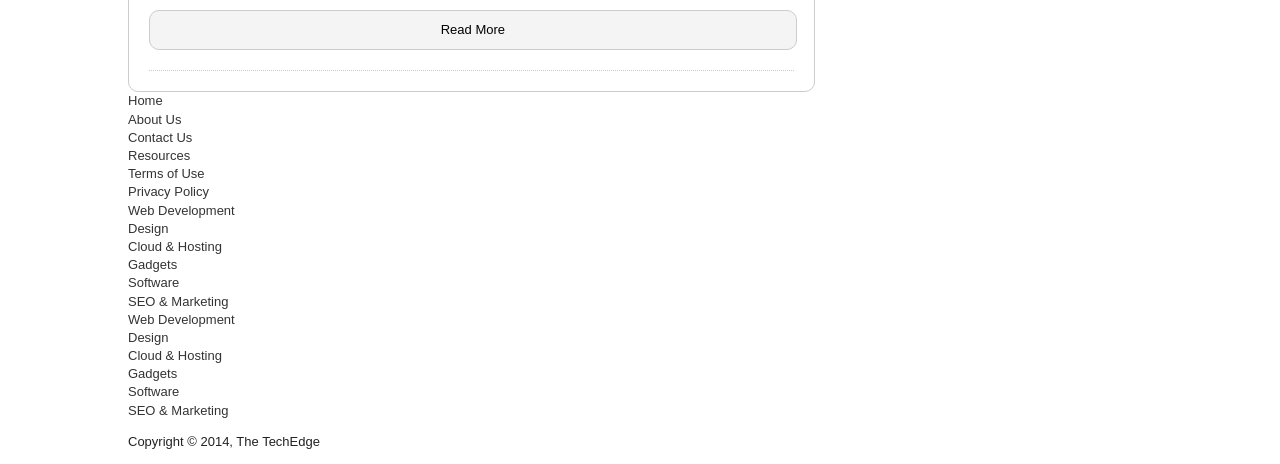
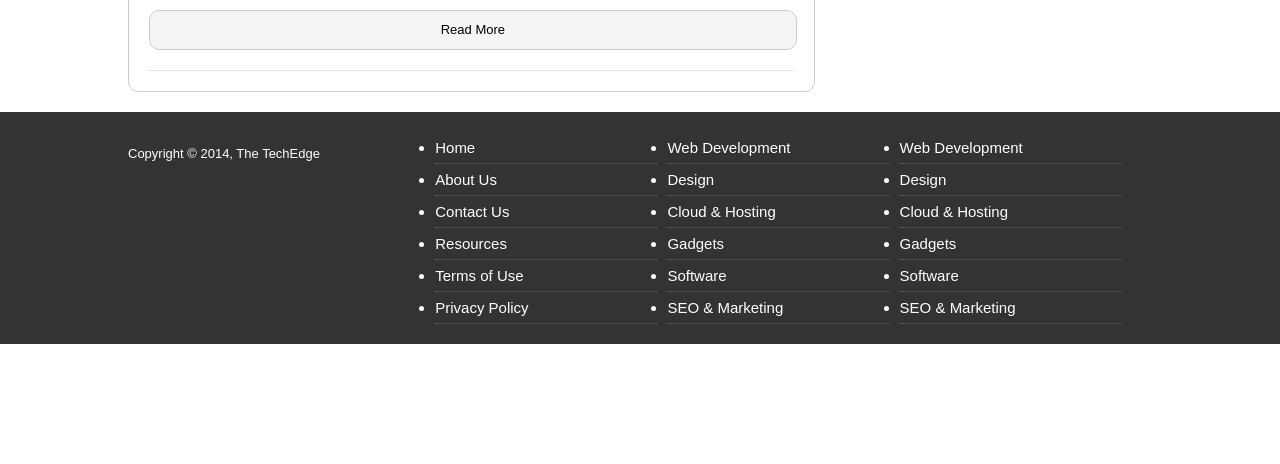
Before and after one commit to moxdev/HTML5-Practice, a plain HTML site: page html5_blog_example/index.html in a window 1280 px wide. Shown: the part 1155-1619 px from the top of the page. After the commit the page ends 1499 px from the top, so only its background shows below. Drawn offline with Linux system fonts and the light colour scheme.

Commit message:
Finished front page

```diff
--- a/html5_blog_example/css/main.css
+++ b/html5_blog_example/css/main.css
@@ -1,7 +1,6 @@
 /*! HTML5 Boilerplate v5.0 | MIT License | http://h5bp.com/ */
 
 html {
-    color: #222;
     font-size: 13px;
     line-height: 1.4;
 }
@@ -83,19 +82,14 @@ ul, ol {
     margin-bottom: 20px;
 }
 
-#main-header {
-    padding: 0;
-    color: white;
-}
-
 #branding {
     float: left;
     width: 50%;
 }
 
 #branding h1 {
-    padding: 5 0 0  70px;
-    color: #ffff;
+    padding: 5px 0 0 70px;
+    color: #fff;
     margin: 0 !important;
 }
 
@@ -112,11 +106,13 @@ ul, ol {
 }
 
 #main-nav ul {
+    float: right;
+}
 
-}
 #main-nav li {
     float: left;
     padding: 3px 5px 0 5px;
+    margin: 0 15px;
     font-size: 15px;
     text-transform: uppercase;
     font-weight: bold;
@@ -158,6 +154,10 @@ article .meta {
 
 }
 
+article .meta  span {
+    float: right;
+}
+
 article .readmore {
     background: #f4f4f4;
     color: #000;
@@ -194,6 +194,7 @@ article .readmore:hover {
 .search input[type="image"] {
     width: 10%;
     float: right;
+}
 
 #sub-nav {
     padding: 20px 0 20px 0;
@@ -204,6 +205,7 @@ article .readmore:hover {
     font-weight: bold;
     padding: 5px 0 5px 0;
     border-bottom: dotted 1px #333;
+    list-style: none;
 }
 
 #sub-nav a {
@@ -218,6 +220,43 @@ article .readmore:hover {
     width: 100%;
 }
 
+#main-footer {
+    background: #333;
+    color: #fff;
+    min-height: 180px;
+    margin-top: 20px;
+    overflow: auto;
+}
+
+#main-footer a {
+    color: #fff;
+}
+
+#main-footer .copy {
+    padding: 20px 0 0 0;
+}
+
+#main-footer .footer-left {
+    float: left;
+}
+
+#main-footer .footer-right {
+    float: right;
+    width: 70%;
+}
+
+#main-footer .footer-nav {
+    float: left;
+    font-size: 15px;
+    width: 31%;
+    padding: 20px 0 20px 0;
+    margin-right: 10px;
+}
+
+#main-footer .footer-nav li {
+    padding: 5px 0 5px 0;
+    border-bottom: dotted #666 1px;
+}
 
 /* ==========================================================================
    Media Queries
--- a/html5_blog_example/index.html
+++ b/html5_blog_example/index.html
@@ -82,7 +82,7 @@
             </article>
         </section>
         <div class="clearfix"></div>
-        </div></!--container>
+        </div>
 
         <footer id="main-footer">
             <div class="container">
```
